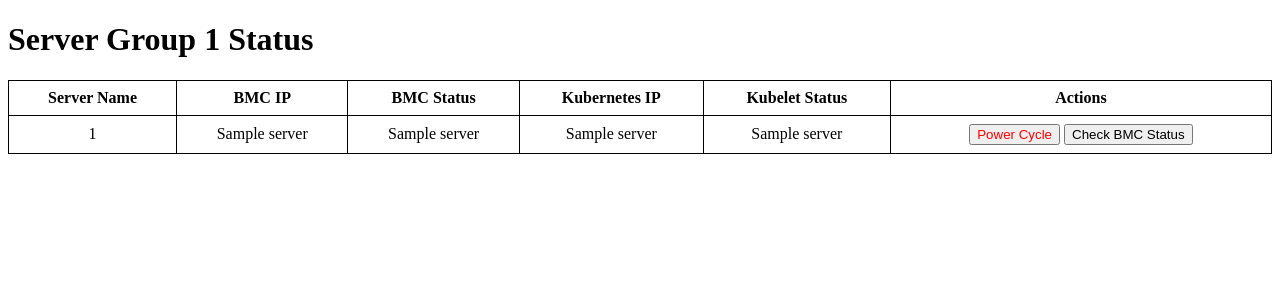
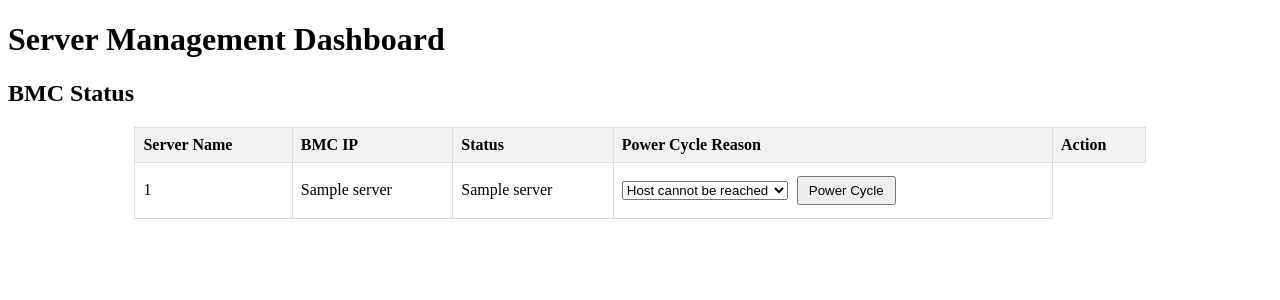
Before and after one commit to jalil/ipmi, a Flask app: template templates/index.html in a window 1280 px wide. Shown: the top 300 px of the page. Run offline with Flask 3, Linux system fonts and the light colour scheme; the template is opened without the code that fills it: most values are stand-ins (such as "Sample title", 1, 10 or a date in 2020).

Commit message:
added dropdown button

```diff
--- a/app.py
+++ b/app.py
@@ -1,4 +1,4 @@
-from flask import Flask, render_template, request, jsonify, redirect, url_for
+from flask import Flask, render_template, request, jsonify
 import subprocess
 from concurrent.futures import ThreadPoolExecutor
 import paramiko
@@ -8,16 +8,16 @@ app = Flask(__name__)
 # Load servers from the server list files (one for each group)
 def load_servers(file_path):
     with open(file_path) as file:
-        servers = [line.strip().split(',') for line in file]
+        servers = [line.strip().split(',')[:3] for line in file]
     return servers
 
 # Function to get the BMC status using ipmitool
 def get_bmc_status(bmc_ip):
     try:
         result = subprocess.run(['ipmitool', '-I', 'lanplus', '-H', bmc_ip, '-U', 'admin', '-P', 'password', 'chassis', 'power', 'status'], capture_output=True, text=True)
-        if 'on' in result.stdout:
+        if 'on' in result.stdout.lower():
             return 'On'
-        elif 'off' in result.stdout:
+        elif 'off' in result.stdout.lower():
             return 'Off'
         else:
             return 'Unknown'
@@ -33,13 +33,15 @@ def check_kubelet_status(kube_ip):
         stdin, stdout, stderr = ssh.exec_command('systemctl is-active kubelet')
         kubelet_status = stdout.read().decode().strip()
         ssh.close()
-        return "active" if kubelet_status == "active" else "inactive"
+        return "Active" if kubelet_status == "active" else "Inactive"
     except Exception as e:
         return f'Error: {e}'
 
 # Function to power cycle the server
-def power_cycle_server(bmc_ip):
+def power_cycle_server(bmc_ip, reason=None):
     try:
+        if reason:
+            print(f"Power cycling server with BMC IP {bmc_ip}. Reason: {reason}")
         subprocess.run(['ipmitool', '-I', 'lanplus', '-H', bmc_ip, '-U', 'admin', '-P', 'password', 'chassis', 'power', 'cycle'], capture_output=True, text=True)
         return "Power cycle initiated"
     except Exception as e:
@@ -47,16 +49,23 @@ def power_cycle_server(bmc_ip):
 
 # Route to fetch BMC status dynamically
 @app.route('/check_bmc_status/<bmc_ip>', methods=['POST'])
-def check_bmc_status(bmc_ip):
+def check_bmc_status_route(bmc_ip):
     status = get_bmc_status(bmc_ip)
+    return jsonify({'status': status})
+
+# Route to check Kubelet status dynamically
+@app.route('/check_kubelet_status/<kube_ip>', methods=['POST'])
+def check_kubelet_status_route(kube_ip):
+    status = check_kubelet_status(kube_ip)
     return jsonify({'status': status})
 
 # Route to power cycle the server and provide a reason
 @app.route('/power_cycle/<bmc_ip>', methods=['POST'])
 def power_cycle(bmc_ip):
     reason = request.form.get('reason')
-    result = power_cycle_server(bmc_ip)
-    return jsonify({'result': result})
+    print(f"Power cycling server with BMC IP: {bmc_ip}. Reason: {reason}")
+    result = power_cycle_server(bmc_ip, reason)
+    return jsonify({'result': result, 'reason': reason})
 
 # Homepage route that loads and displays the server statuses
 @app.route('/')
@@ -65,7 +74,6 @@ def index():
     servers_group2 = load_servers('servers_group2.txt')
     servers_group3 = load_servers('servers_group3.txt')
 
-    # Use ThreadPoolExecutor to run BMC and kubelet checks concurrently
     with ThreadPoolExecutor() as executor:
         for server in servers_group1 + servers_group2 + servers_group3:
             server_name, bmc_ip, kube_ip = server
--- a/templates/index.html
+++ b/templates/index.html
@@ -3,99 +3,59 @@
 <head>
     <meta charset="UTF-8">
     <meta name="viewport" content="width=device-width, initial-scale=1.0">
-    <title>Server Status</title>
+    <title>Server Management Dashboard</title>
     <style>
         table {
-            width: 100%;
+            width: 80%;
             border-collapse: collapse;
+            margin: 20px auto;
         }
         th, td {
-            border: 1px solid black;
+            border: 1px solid #ddd;
             padding: 8px;
-            text-align: center;
+            text-align: left;
         }
-        .power-cycle {
-            color: red;
-            cursor: pointer;
+        th {
+            background-color: #f2f2f2;
         }
-        .check-status {
-            cursor: pointer;
-        }
-        .hidden {
-            display: none;
+        .button {
+            padding: 5px 10px;
+            margin: 5px;
         }
     </style>
-    <script>
-        // Function to check BMC status and update it in real-time
-        function checkBmcStatus(bmc_ip, elementId) {
-            fetch(`/check_bmc_status/${bmc_ip}`, {
-                method: 'POST',
-                headers: {
-                    'Content-Type': 'application/json'
-                }
-            })
-            .then(response => response.json())
-            .then(data => {
-                document.getElementById(elementId).innerText = data.status;
-            });
-        }
-
-        // Function to show the reason text area when power cycle button is clicked
-        function showReasonText(bmc_ip) {
-            let reasonArea = document.getElementById(`reason-${bmc_ip}`);
-            reasonArea.classList.toggle('hidden');
-        }
-
-        // Function to power cycle the server
-        function powerCycle(bmc_ip) {
-            let reason = document.getElementById(`reason-input-${bmc_ip}`).value;
-            fetch(`/power_cycle/${bmc_ip}`, {
-                method: 'POST',
-                body: JSON.stringify({ reason: reason }),
-                headers: {
-                    'Content-Type': 'application/json'
-                }
-            })
-            .then(response => response.json())
-            .then(data => {
-                alert(data.result);
-            });
-        }
-    </script>
 </head>
 <body>
-    <h1>Server Group 1 Status</h1>
+    <h1>Server Management Dashboard</h1>
+
+    <h2>BMC Status</h2>
     <table>
         <tr>
             <th>Server Name</th>
             <th>BMC IP</th>
-            <th>BMC Status</th>
-            <th>Kubernetes IP</th>
-            <th>Kubelet Status</th>
-            <th>Actions</th>
+            <th>Status</th>
+            <th>Power Cycle Reason</th>
+            <th>Action</th>
         </tr>
         {% for server in servers_group1 %}
         <tr>
             <td>{{ server[0] }}</td>
             <td>{{ server[1] }}</td>
-            <td id="bmc-status-{{ server[1] }}">{{ server[3] }}</td>
-            <td>{{ server[2] }}</td>
-            <td>{{ server[4] }}</td>
+            <td>{{ server[3] }}</td>
             <td>
-                <!-- Power Cycle -->
-                <button class="power-cycle" onclick="showReasonText('{{ server[1] }}')">Power Cycle</button>
-                <div id="reason-{{ server[1] }}" class="hidden">
-                    <textarea id="reason-input-{{ server[1] }}" placeholder="Enter reason..."></textarea>
-                    <button onclick="powerCycle('{{ server[1] }}')">Submit</button>
-                </div>
-
-                <!-- Check BMC Status -->
-                <button class="check-status" onclick="checkBmcStatus('{{ server[1] }}', 'bmc-status-{{ server[1] }}')">Check BMC Status</button>
+                <form action="{{ url_for('power_cycle', bmc_ip=server[1]) }}" method="POST">
+                    <!-- Dropdown list for selecting the reason for the power cycle -->
+                    <select name="reason">
+                        <option value="Host cannot be reached">Host cannot be reached</option>
+                        <option value="Cannot SSH into host">Cannot SSH into host</option>
+                        <option value="Hardware failure">Hardware failure</option>
+                        <option value="Scheduled maintenance">Scheduled maintenance</option>
+                        <option value="Other">Other</option>
+                    </select>
+                    <button type="submit" class="button">Power Cycle</button>
+                </form>
             </td>
         </tr>
         {% endfor %}
     </table>
-
-    <!-- Similarly, create tables for servers_group2 and servers_group3 -->
 </body>
 </html>
```
